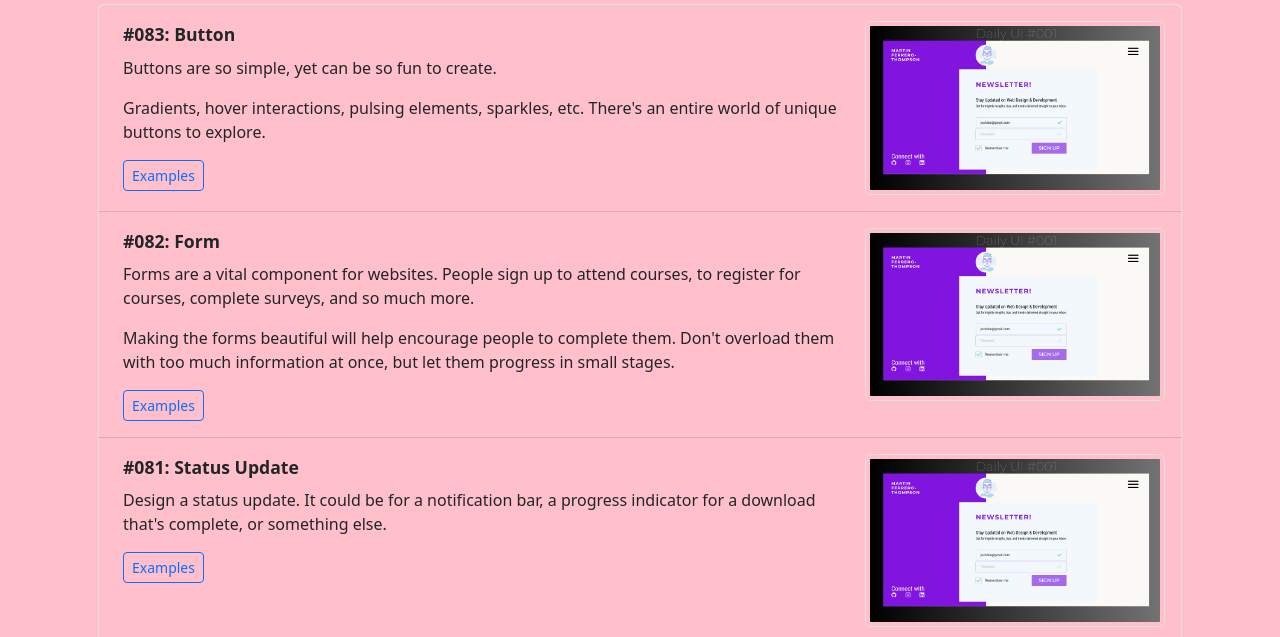
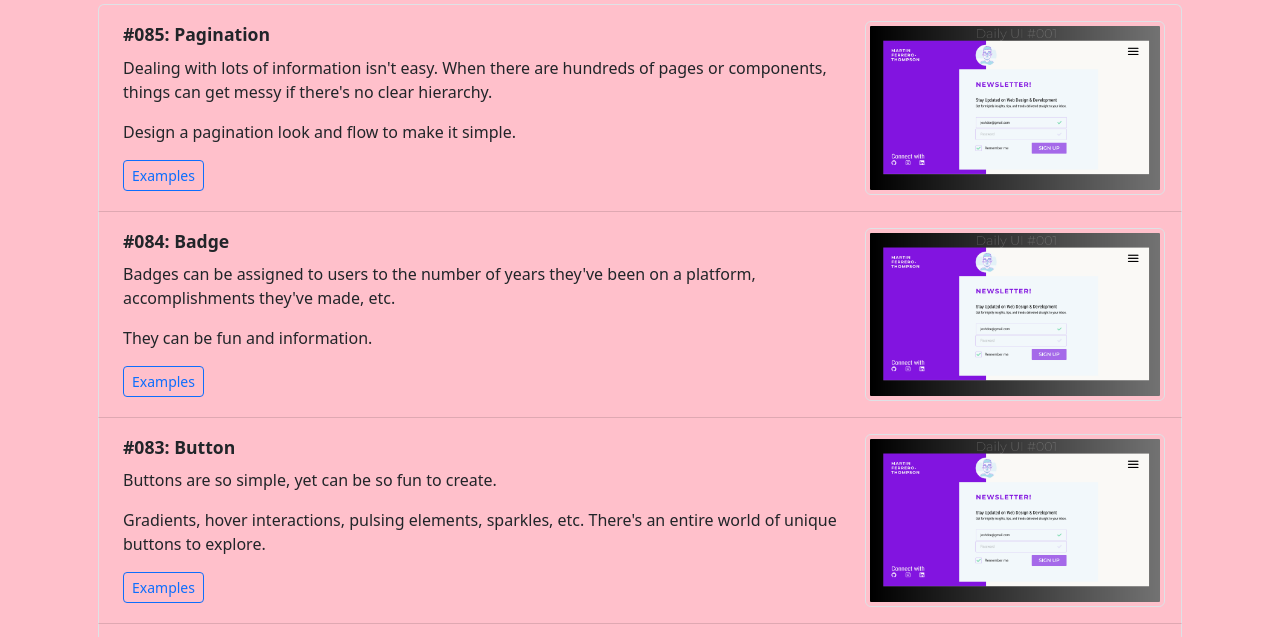
Before and after one commit to Martin-Ferrero-Thompson/dailyUI, a website built with Vite: page src/index.html in a window 1280 px wide. Shown: the part 734-1371 px from the top of the page. Built offline with nearby package versions, Linux system fonts and the light colour scheme; files whose address does not match are found by name.

Commit message:
Add #084 and #085

```diff
--- a/src/index.html
+++ b/src/index.html
@@ -32,6 +32,34 @@
         <ul class="list-group">
 
 
+          <li class="list-group-item d-flex justify-content-between align-items-start">
+            <div class="ms-2 me-auto">
+              <div class="fw-bold">#085: Pagination</div>
+              <p>Dealing with lots of information isn't easy. When there are hundreds of pages or components, things can get messy if there's no clear hierarchy.</p>
+              <p>Design a pagination look and flow to make it simple.</p>
+              <div class="d-flex flex-column justify-content-center mt-2 align-items-start">
+                <a href="https://collectui.com/challenges/pagination" target="_blank"
+                  class="btn btn-sm btn-outline-primary">Examples</a>
+              </div>
+            </div>
+            <a href="../Day#001/index.html" target="_blank">
+              <img src="./images/Daily-001-SignUpPage.png" class="img-thumbnail" alt="Challenge Solution">
+            </a>
+          </li>
+          <li class="list-group-item d-flex justify-content-between align-items-start">
+            <div class="ms-2 me-auto">
+              <div class="fw-bold">#084: Badge</div>
+              <p>Badges can be assigned to users to the number of years they've been on a platform, accomplishments they've made, etc.</p>
+              <p>They can be fun and information.</p>
+              <div class="d-flex flex-column justify-content-center mt-2 align-items-start">
+                <a href="https://collectui.com/challenges/badge" target="_blank"
+                  class="btn btn-sm btn-outline-primary">Examples</a>
+              </div>
+            </div>
+            <a href="../Day#001/index.html" target="_blank">
+              <img src="./images/Daily-001-SignUpPage.png" class="img-thumbnail" alt="Challenge Solution">
+            </a>
+          </li>
           <li class="list-group-item d-flex justify-content-between align-items-start">
             <div class="ms-2 me-auto">
               <div class="fw-bold">#083: Button</div>
```
